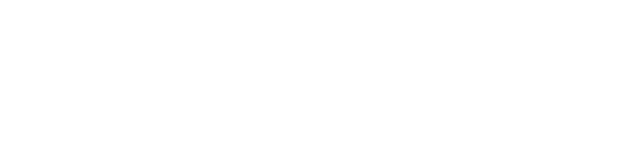
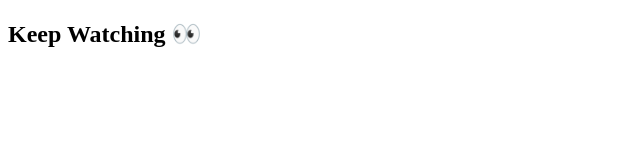
Before and after one commit to tunnelview/css_animation_ball_7thMar, a plain HTML site: page index.html in a window 1280 px wide. Shown: the whole page, without its empty margins (0-640 px from the left). Drawn offline with Linux system fonts and the light colour scheme.

Commit message:
Add elements to html

```diff
--- a/index.html
+++ b/index.html
@@ -4,7 +4,14 @@
     <meta charset="UTF-8" />
     <meta http-equiv="X-UA-Compatible" content="IE=edge" />
     <meta name="viewport" content="width=device-width, initial-scale=1.0" />
-    <title>Document</title>
+    <title>ANIMATION AND POSITION</title>
   </head>
-  <body></body>
+  <body>
+    <container>
+      <div class="parent">
+        <h2>Keep Watching 👀</h2>
+        <div class="ball"></div>
+      </div>
+    </container>
+  </body>
 </html>
```
